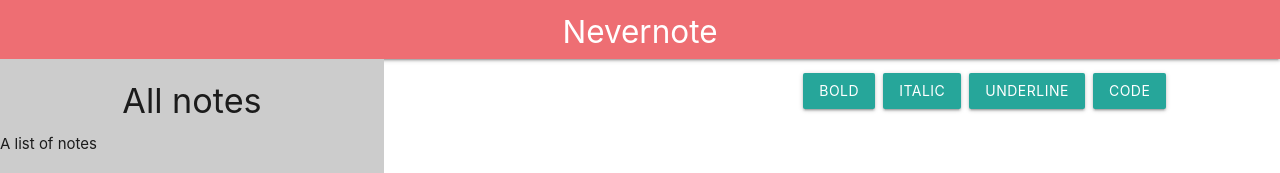
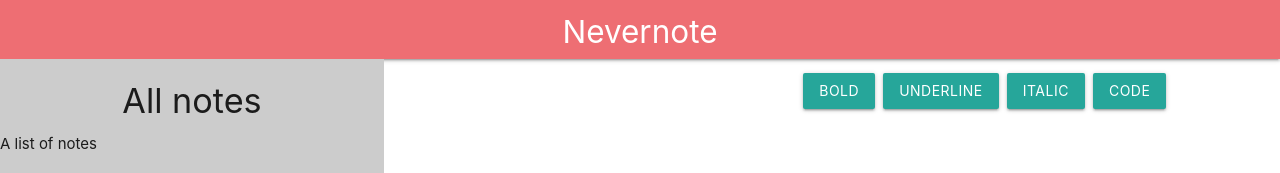
Before and after one commit to KultureElectric/nevernote---Client, a React (Create React App) app: page /dashboard in a window 1280 px wide. Shown: the top 173 px of the page. Built offline with nearby package versions, Linux system fonts and the light colour scheme.

Commit message:
configured editor inlinestyle function

```diff
--- a/src/components/NoteEditor.js
+++ b/src/components/NoteEditor.js
@@ -4,43 +4,48 @@ import { Editor, EditorState, RichUtils } from "draft-js";
 class NoteEditor extends Component {
   constructor(props) {
     super(props);
-
-    this.state = {
-      editorState: EditorState.createEmpty()
-    };
-
-    this.onChange = this.onChange.bind(this);
+    this.state = { editorState: EditorState.createEmpty() };
+    this.onChange = editorState => this.setState({ editorState });
+    this.handleKeyCommand = this.handleKeyCommand.bind(this);
     this._onClick = this._onClick.bind(this);
   }
-
-  onChange(editorState) {
-    this.setState({ editorState });
+  handleKeyCommand(command, editorState) {
+    const newState = RichUtils.handleKeyCommand(editorState, command);
+    if (newState) {
+      this.onChange(newState);
+      return "handled";
+    }
+    return "not-handled";
   }
-
   _onClick(e) {
     this.onChange(
-      RichUtils.toggleInlineStyle(this.state.editorState, e.target.name)
+      RichUtils.toggleInlineStyle(this.state.editorState, e.target.value)
     );
   }
-
   render() {
-    const styles = ["BOLD", "ITALIC", "UNDERLINE", "CODE"];
+    const styles = ["BOLD", "UNDERLINE", "ITALIC", "CODE"];
     const buttons = styles.map(style => {
       return (
         <button
+          key={style}
+          name={style}
           className="btn"
-          key={style}
           onClick={this._onClick}
-          name={style}
         >
-          {style}
+          {" "}
+          {style}{" "}
         </button>
       );
     });
     return (
       <div>
-        <div className="toolbar">{buttons}</div>
-        <Editor editorState={this.state.editorState} onChange={this.onChange} />
+        {" "}
+        <div className="toolbar">{buttons}</div>{" "}
+        <Editor
+          editorState={this.state.editorState}
+          handleKeyCommand={this.handleKeyCommand}
+          onChange={this.onChange}
+        />{" "}
       </div>
     );
   }
```
